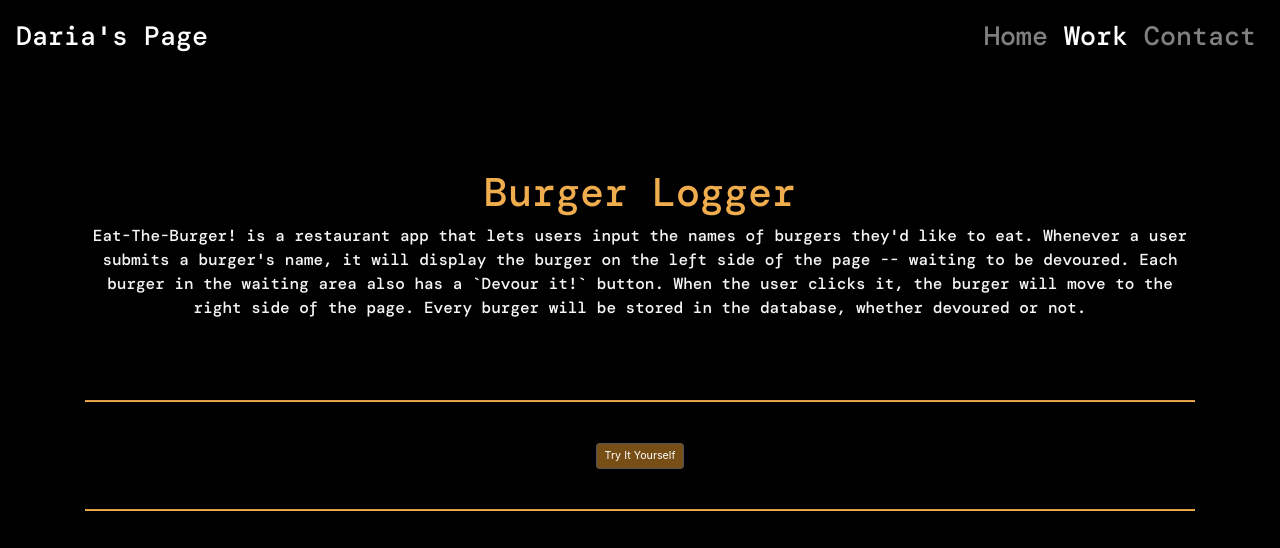
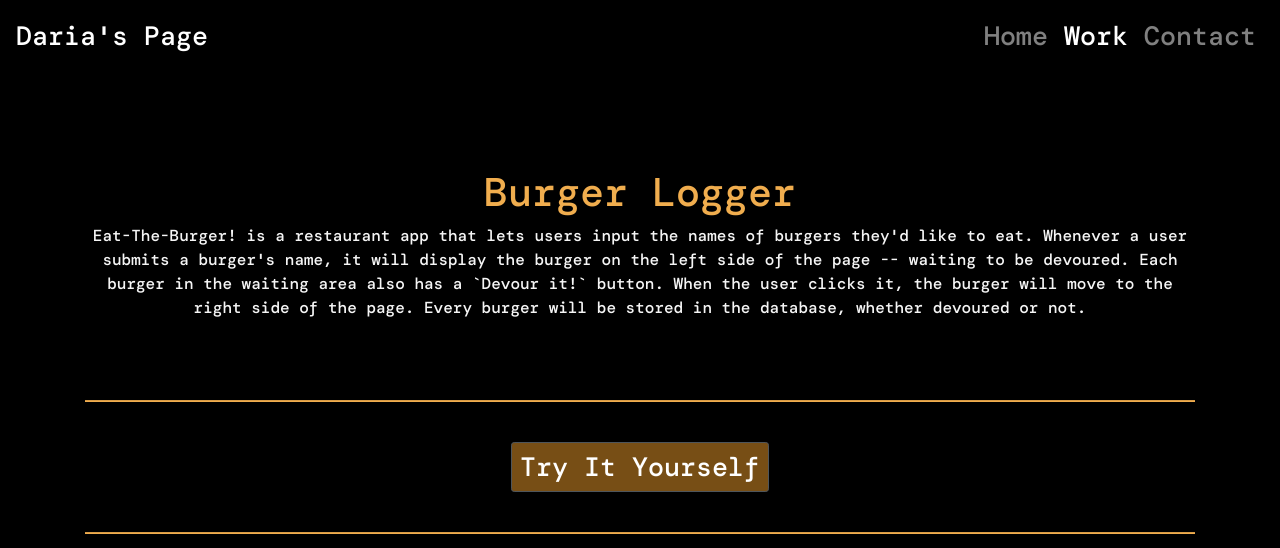
Before and after one commit to edithdaria/Personal-Portfolio, a website: page public/views/burgerLogger.html in a window 1280 px wide. Shown: the top 548 px of the page. Drawn offline with nearby package versions, Linux system fonts and the light colour scheme.

Commit message:
fixed button

```diff
--- a/public/css/burgerLogger.css
+++ b/public/css/burgerLogger.css
@@ -43,7 +43,6 @@ i {
     /* opacity: 1!important; */
 }
 
-.btn{
+.btn-try{
     background-color: #774e15!important;
-    font-size: .67em;
 }
--- a/public/views/burgerLogger.html
+++ b/public/views/burgerLogger.html
@@ -83,7 +83,7 @@
             <div class="row">
                 <div class="col-md-12 col-lg-12 col-sm-12">
                     <a href="https://frozen-tundra-34124.herokuapp.com/" target="_blank"
-                        class="btn btn-secondary btn-sm btn-md btn-lg active" role="button" aria-pressed="true">Try It
+                        class="btn btn-try btn-secondary btn-sm btn-md btn-lg active" role="button" aria-pressed="true">Try It
                         Yourself</a>
                     <br><br>
                     <hr class="solid">
```
